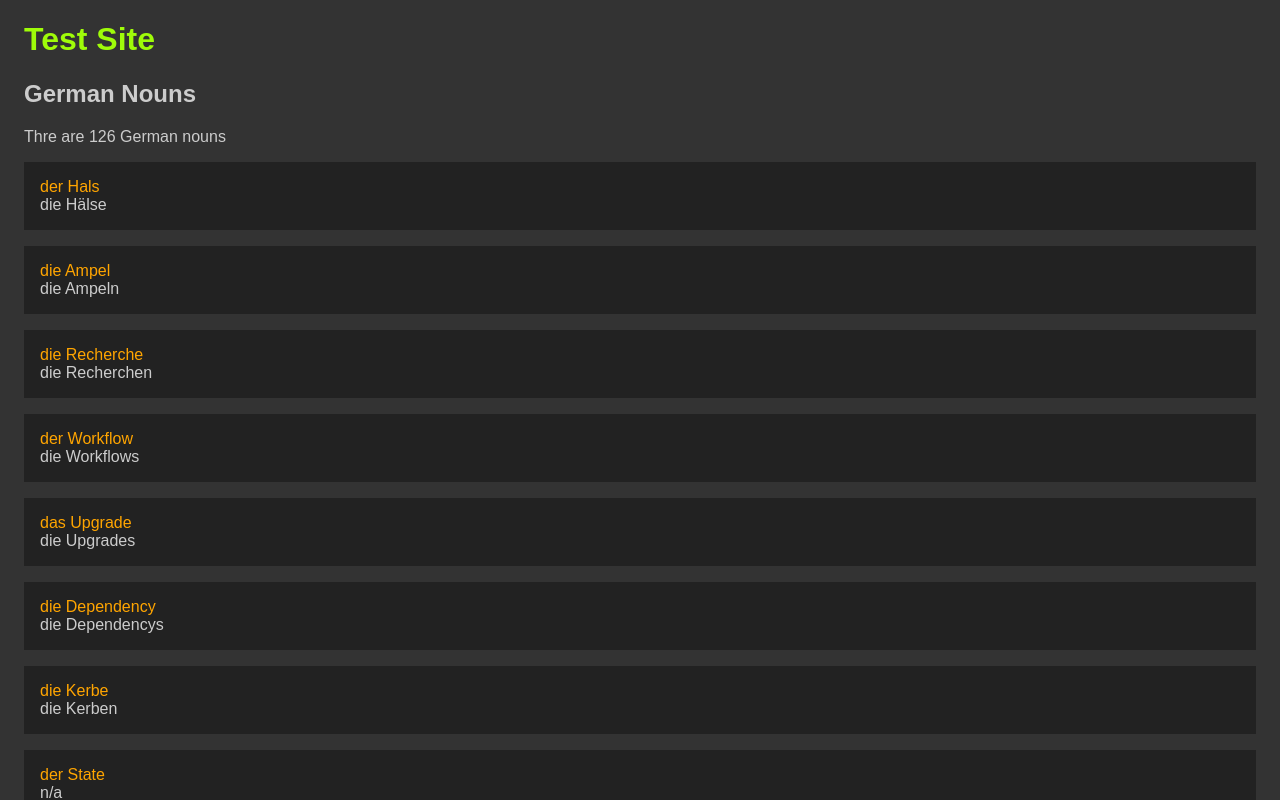
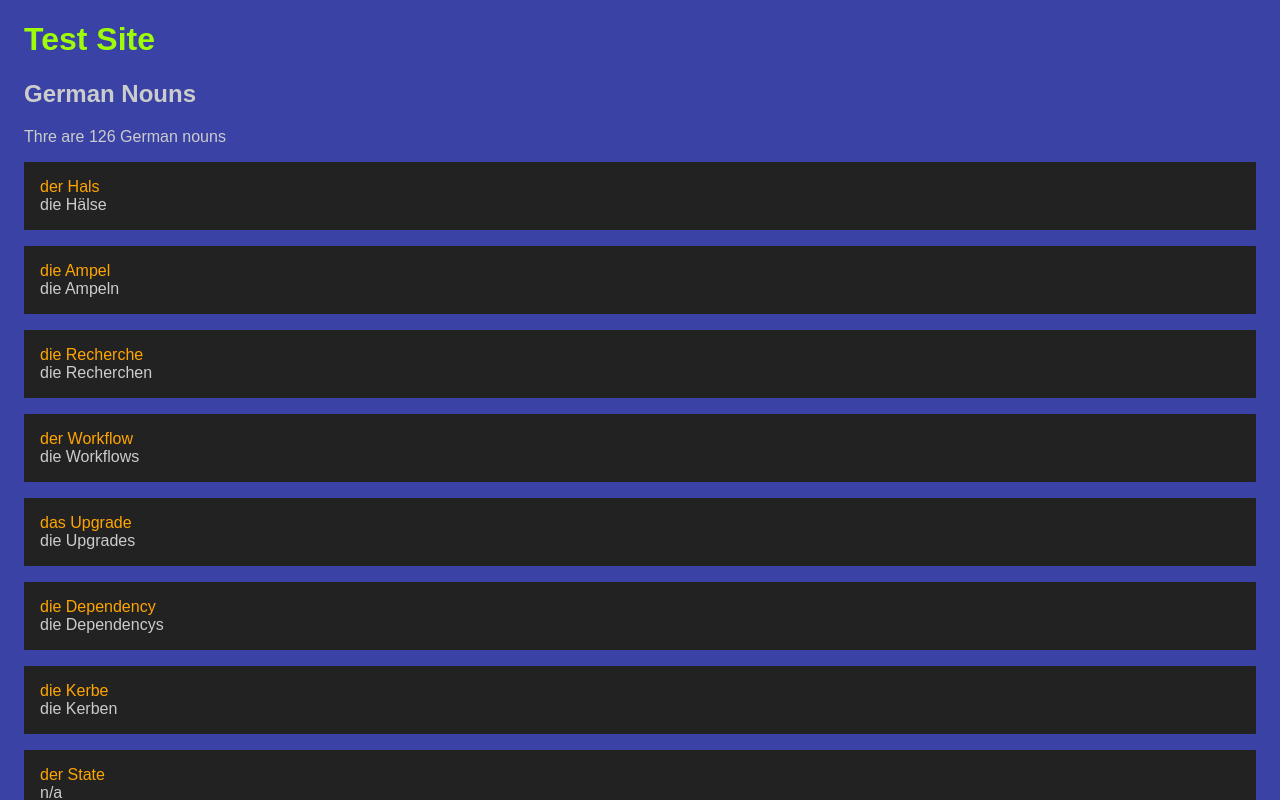
Before and after one commit to Scientific-Research/reactBasicProject1, a React (Vite) app: page / in a window 1280 px wide. Shown: the top 800 px of the page. Built offline with nearby package versions, Linux system fonts and the light colour scheme.

Commit message:
blue background

```diff
--- a/src/App.scss
+++ b/src/App.scss
@@ -1,5 +1,5 @@
 body {
-  background-color: #333;
+  background-color: rgb(58, 67, 165);
   color: #ccc;
   font-family: sans-serif;
   padding: 0 1rem;
```
